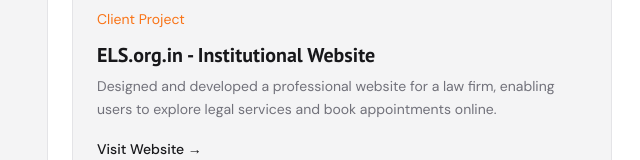
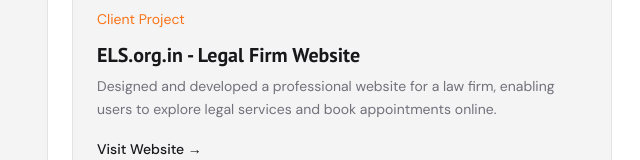
Before and after one commit to yashmittal02/online-cv, a plain HTML site: page index.html in a window 1280 px wide. Shown: the part 3200-3360 px from the top of the page, 580-1220 px from the left. Drawn offline with nearby package versions, Linux system fonts and the light colour scheme.

Commit message:
corrected typo

```diff
--- a/index.html
+++ b/index.html
@@ -1353,7 +1353,7 @@
 
               <h3 class="font-display font-bold text-xl text-zinc-900 dark:text-white mb-1.5">
                 <a href="https://els.org.in" target="_blank" class="hover:text-accent transition-colors">
-                  ELS.org.in - Institutional Website
+                  ELS.org.in - Legal Firm Website
                 </a>
               </h3>
 
```
